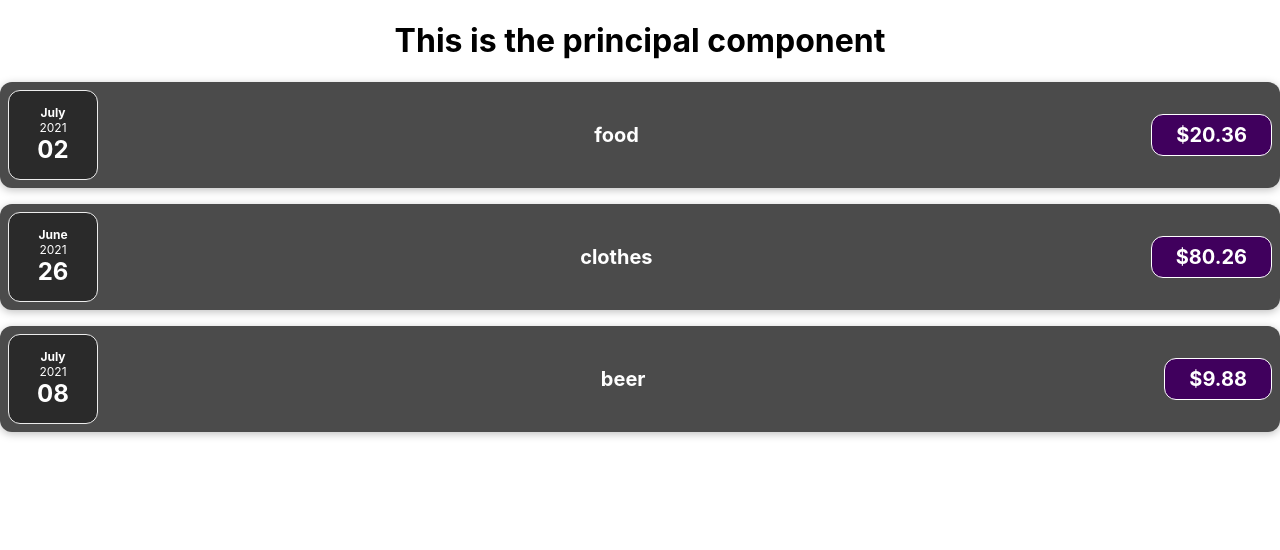
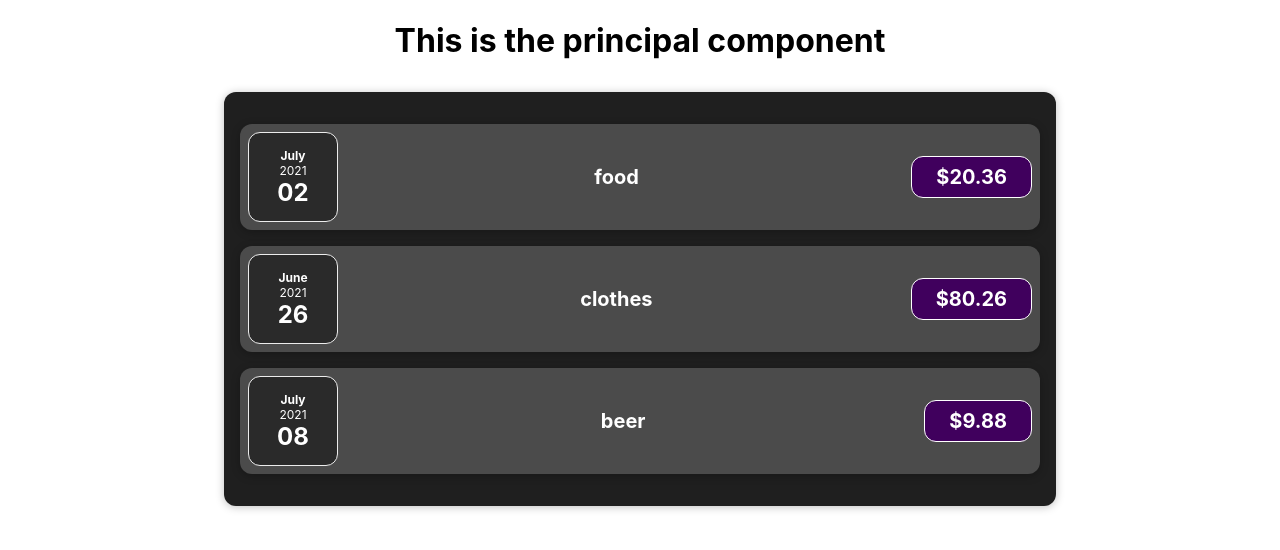
Before and after one commit to felipecubillos/react-study, a React (Create React App) app: page / in a window 1280 px wide. Shown: the top 550 px of the page. Built offline with nearby package versions, Linux system fonts and the light colour scheme.

Commit message:
first homework, component child

```diff
--- a/src/App.js
+++ b/src/App.js
@@ -1,4 +1,4 @@
-import ExpensesItem from "./components/ExpensesItem";
+import ExpensesComponent from "./components/ExpensesComponent";
 import "./App.css";
 
 const expenses = [
@@ -11,21 +11,8 @@ function App() {
   return (
     <div className="App">
       <h1>This is the principal component</h1>
-      <ExpensesItem
-        title={expenses[0].title}
-        amount={expenses[0].amount}
-        date={expenses[0].date}
-      ></ExpensesItem>
-      <ExpensesItem
-        title={expenses[1].title}
-        amount={expenses[1].amount}
-        date={expenses[1].date}
-      ></ExpensesItem>
-      <ExpensesItem
-        title={expenses[2].title}
-        amount={expenses[2].amount}
-        date={expenses[2].date}
-      ></ExpensesItem>
+
+      <ExpensesComponent items={expenses}></ExpensesComponent>
     </div>
   );
 }
--- /dev/null
+++ b/src/components/ExpensesComponent.css
@@ -0,0 +1,9 @@
+.expenses {
+  padding: 1rem;
+  background-color: rgb(31, 31, 31);
+  margin: 2rem auto;
+  width: 50rem;
+  max-width: 95%;
+  border-radius: 12px;
+  box-shadow: 0 1px 8px rgba(0, 0, 0, 0.25);
+}
--- /dev/null
+++ b/src/components/ExpensesComponent.js
@@ -0,0 +1,25 @@
+import "./ExpensesComponent.css";
+import ExpensesItem from "./ExpensesItem";
+function ExpensesComponent(props) {
+  return (
+    <div className="expenses">
+      <ExpensesItem
+        title={props.items[0].title}
+        amount={props.items[0].amount}
+        date={props.items[0].date}
+      ></ExpensesItem>
+      <ExpensesItem
+        title={props.items[1].title}
+        amount={props.items[1].amount}
+        date={props.items[1].date}
+      ></ExpensesItem>
+      <ExpensesItem
+        title={props.items[2].title}
+        amount={props.items[2].amount}
+        date={props.items[2].date}
+      ></ExpensesItem>
+    </div>
+  );
+}
+
+export default ExpensesComponent;
```
